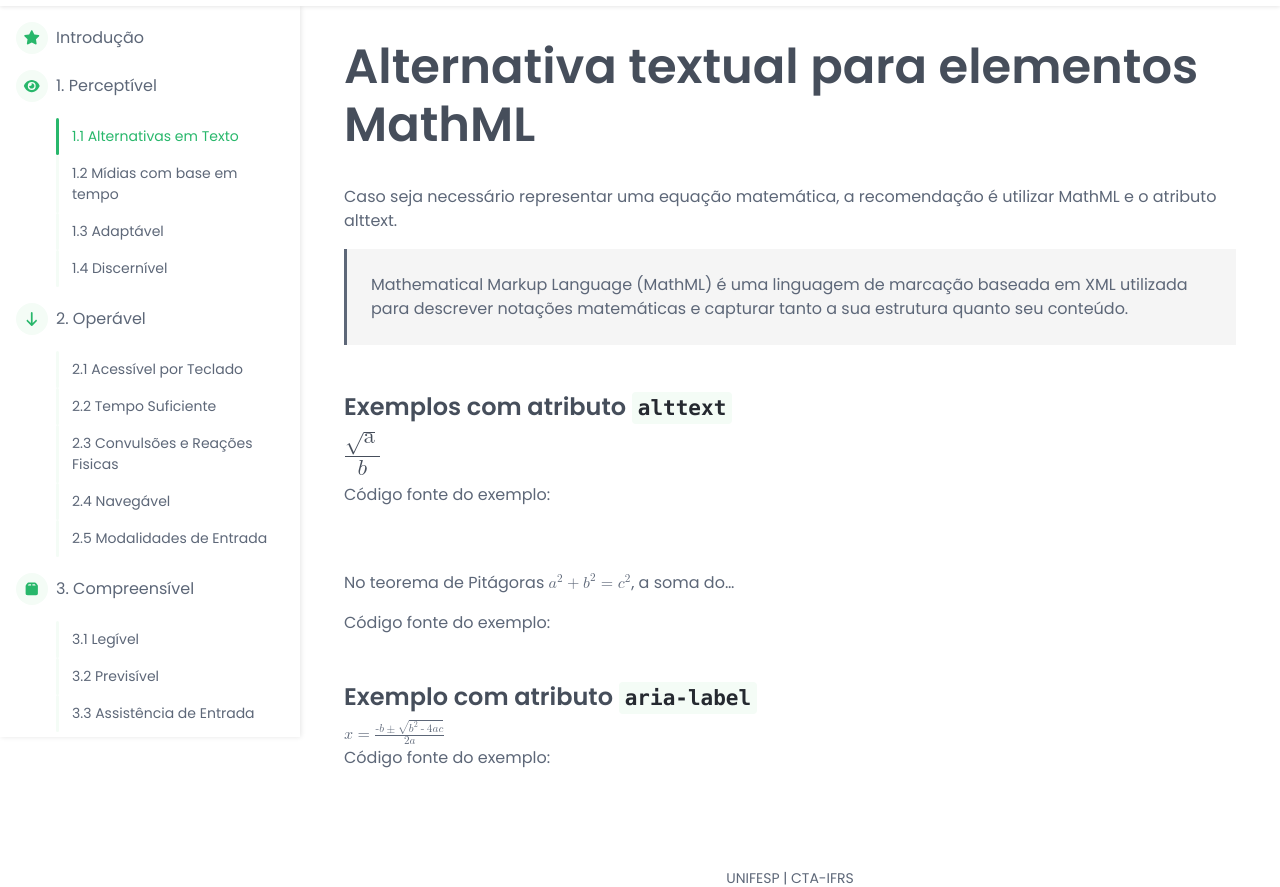
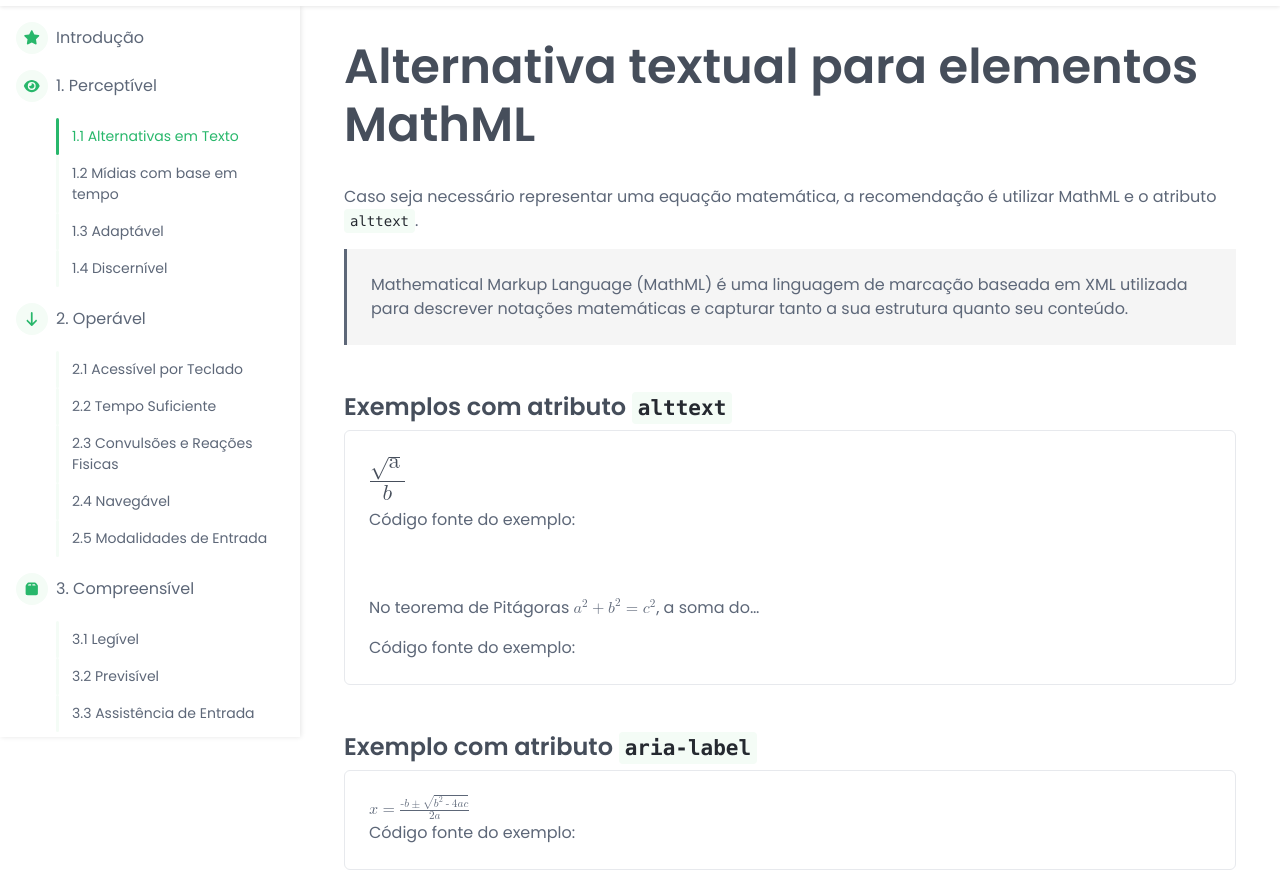
Before and after one commit to CTA-IFRS/MBA-W-Examples, a plain HTML site: page crt_1.1.1_ex_08.html in a window 1280 px wide. Shown: the part 63-950 px from the top of the page. Drawn offline with nearby package versions, Linux system fonts and the light colour scheme; files that its build step writes are made by us from their sources.

Commit message:
Atualização dos exemplos

```diff
--- a/crt_1.1.1_ex_08.html
+++ b/crt_1.1.1_ex_08.html
@@ -131,7 +131,7 @@
 						<h2 class="docs-heading">Alternativa textual para elementos MathML</h2>
 						<section class="docs-intro">
 							<p>Caso seja necessário representar uma equação matemática, a recomendação é utilizar MathML
-								e o atributo alttext.</p>
+								e o atributo <code>alttext</code>.</p>
 							<div class="callout-block">
 								Mathematical Markup Language (MathML) é uma linguagem de marcação baseada em XML
 								utilizada para descrever notações matemáticas e capturar tanto a sua estrutura quanto
@@ -140,6 +140,7 @@
 						</section><!--//docs-intro-->
 						<section>
 							<h3 class="mt-5">Exemplos com atributo <code>alttext</code></h3>
+							<div class="border rounded px-4 pt-4 pb-2">
 								<p class="h2">
 									<math xmlns="http://www.w3.org/1998/Math/MathML" alttext="Raiz quadrada de a dividido por b">
 										<mfrac>
@@ -173,9 +174,10 @@
 									</math>, a soma do… </p>
 								<p>Código fonte do exemplo:</p>
 								<script src="https://gist.github.com/laelNervis/24df3fea8736da79bc395392d769975b.js"></script>
+							</div>
 
 							<h3 class="mt-5">Exemplo com atributo <code>aria-label</code></h3>
-
+							<div class="border rounded px-4 pt-4 pb-2">
 								<math role="math" aria-label="x é igual a menos b, mais ou menos  a raiz quadrada de b ao quadrado menos quatro a vezes c tudo sobre dois a">
 									<mrow>
 										<mi>x</mi>
@@ -215,7 +217,7 @@
 
 								<p>Código fonte do exemplo:</p>
 								<script src="https://gist.github.com/CTA-IFRS/82108b60602de26de2eb9c9ef980f005.js"></script>
-
+							</div>
 						</section><!--//docs-examples-->
 					</header>
 				</article><!--//docs-article-->
```
Lines whose indentation alone changed are shown as unchanged.
